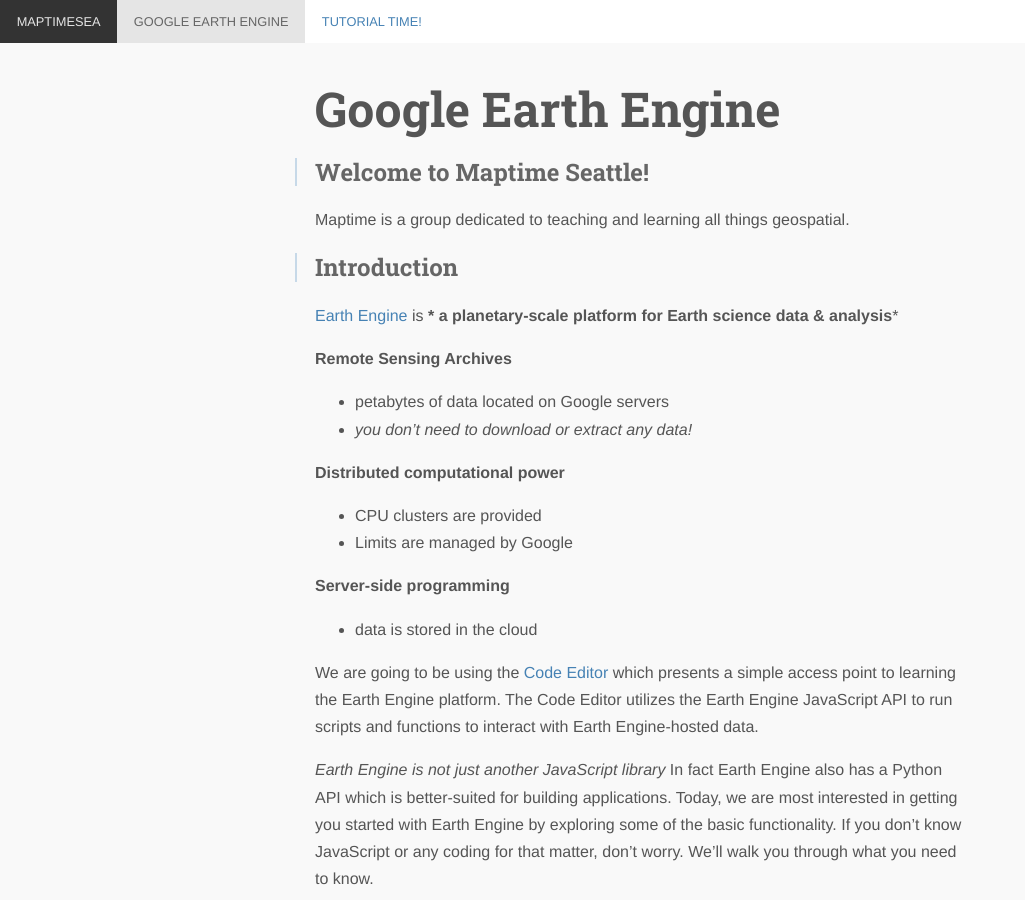
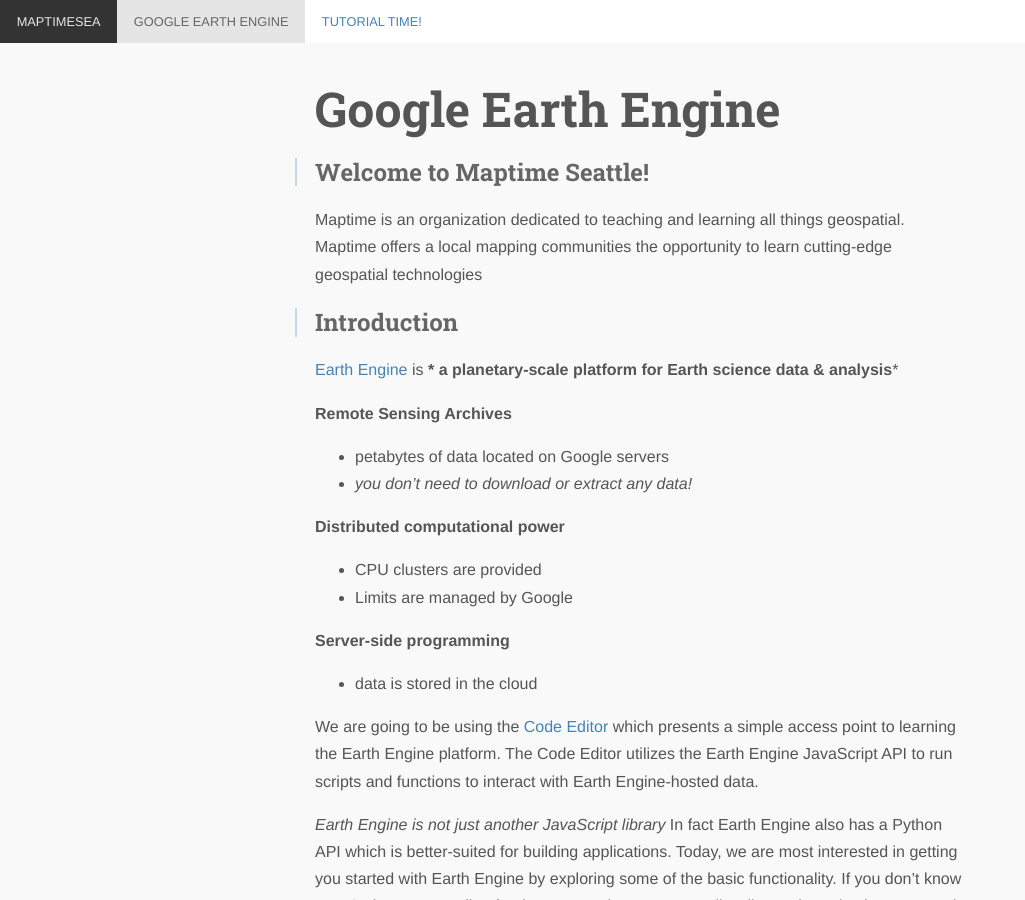
Before and after one commit to MaptimeSEA/maptimesea.github.io, a Jekyll site: the page built from _posts/2017-07-12-earthengine.markdown, in a window 1280 px wide and 900 px high. Shown: the whole window, without its empty margins (0-1025 px from the left). Built offline with Jekyll 4.4.1, drawn with Linux system fonts in a browser that asks for light colours; nearby versions of some CDN libraries; Markdown is read by kramdown in place of the engine named in the settings.

Commit message:
added phrase about Maptime

```diff
--- a/_posts/2017-07-12-earthengine.markdown
+++ b/_posts/2017-07-12-earthengine.markdown
@@ -5,7 +5,7 @@
 
 ## Welcome to Maptime Seattle!
 
-Maptime is a group dedicated to teaching and learning all things geospatial.
+Maptime is an organization dedicated to teaching and learning all things geospatial. Maptime offers a local mapping communities the opportunity to learn cutting-edge geospatial technologies
 
 
 ## Introduction
```
